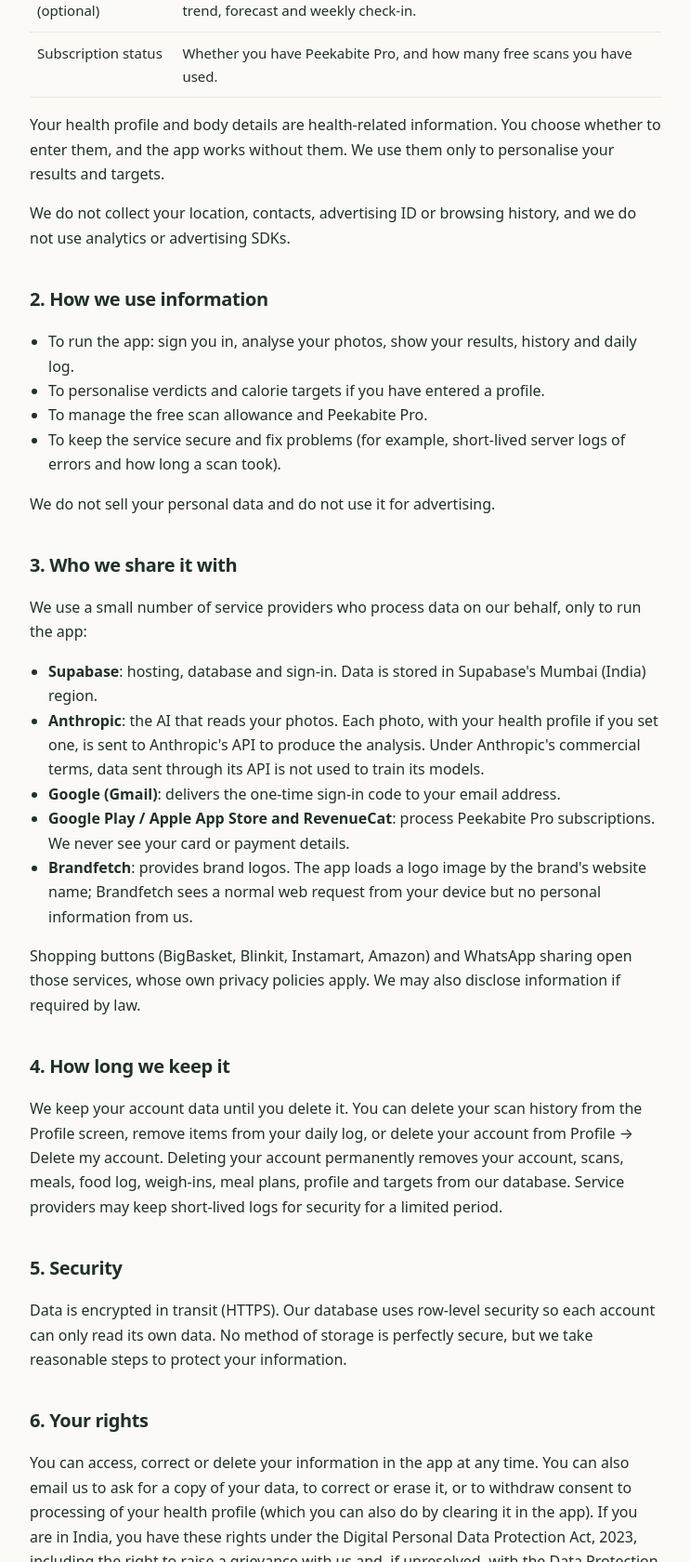
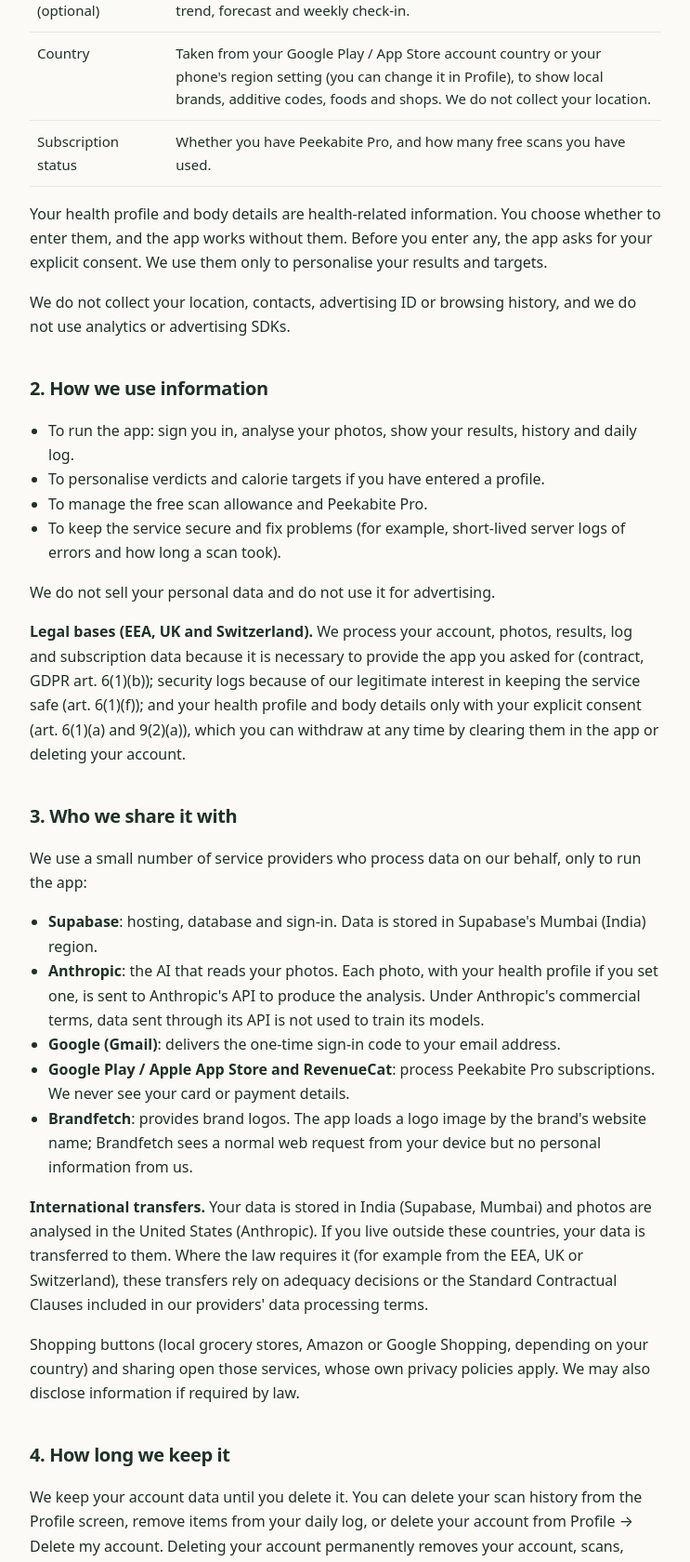
Before and after one commit to anoopdrish/labellens-legal, a plain HTML site: page privacy.html in a window 1280 px wide. Shown: the part 1120-2800 px from the top of the page at 93% size, without its empty margins (268-1011 px from the left). Drawn offline with Linux system fonts and the light colour scheme.

Commit message:
Privacy policy: GDPR legal bases, international transfers, country, consent
Co-Authored-By: Claude Opus 5.5 <noreply@anthropic.com>
Claude-Session: https://claude.ai/code/session_01Bs6dsgTtm9mdpHQeVFuGMq

```diff
--- a/privacy.html
+++ b/privacy.html
@@ -29,7 +29,7 @@
 <main>
   <div class="brand"><img class="mark" src="logo-tile.png" alt="">Peekabite</div>
   <h1>Privacy Policy</h1>
-  <p class="meta">Last updated: 21 October 2026</p>
+  <p class="meta">Last updated: 18 November 2026</p>
 
   <p>Peekabite is a mobile app that reads food labels and photos of meals and explains what is in them. It is run by Anoop Krishnan, an individual developer based in Bangalore, India ("we", "us"). This policy explains what information the app collects, why, who it is shared with, and the choices you have.</p>
 
@@ -46,10 +46,11 @@
       <tr><td>Health profile (optional)</td><td>Goals and conditions you choose (for example weight loss, diabetes, high blood pressure, pregnancy), your diet and your allergies. Used to give a personal verdict on each scan.</td></tr>
       <tr><td>Body details for targets (optional)</td><td>Sex, age, height, weight, activity level and goal, used to work out your daily calorie and macro targets.</td></tr>
       <tr><td>Progress log (optional)</td><td>Weigh-ins, waist measurements and your goal weight, to show your trend, forecast and weekly check-in.</td></tr>
+      <tr><td>Country</td><td>Taken from your Google Play / App Store account country or your phone's region setting (you can change it in Profile), to show local brands, additive codes, foods and shops. We do not collect your location.</td></tr>
       <tr><td>Subscription status</td><td>Whether you have Peekabite Pro, and how many free scans you have used.</td></tr>
     </tbody>
   </table>
-  <p>Your health profile and body details are health-related information. You choose whether to enter them, and the app works without them. We use them only to personalise your results and targets.</p>
+  <p>Your health profile and body details are health-related information. You choose whether to enter them, and the app works without them. Before you enter any, the app asks for your explicit consent. We use them only to personalise your results and targets.</p>
   <p>We do not collect your location, contacts, advertising ID or browsing history, and we do not use analytics or advertising SDKs.</p>
 
   <h2>2. How we use information</h2>
@@ -60,6 +61,7 @@
     <li>To keep the service secure and fix problems (for example, short-lived server logs of errors and how long a scan took).</li>
   </ul>
   <p>We do not sell your personal data and do not use it for advertising.</p>
+  <p><strong>Legal bases (EEA, UK and Switzerland).</strong> We process your account, photos, results, log and subscription data because it is necessary to provide the app you asked for (contract, GDPR art. 6(1)(b)); security logs because of our legitimate interest in keeping the service safe (art. 6(1)(f)); and your health profile and body details only with your explicit consent (art. 6(1)(a) and 9(2)(a)), which you can withdraw at any time by clearing them in the app or deleting your account.</p>
 
   <h2>3. Who we share it with</h2>
   <p>We use a small number of service providers who process data on our behalf, only to run the app:</p>
@@ -70,7 +72,8 @@
     <li><strong>Google Play / Apple App Store and RevenueCat</strong>: process Peekabite Pro subscriptions. We never see your card or payment details.</li>
     <li><strong>Brandfetch</strong>: provides brand logos. The app loads a logo image by the brand's website name; Brandfetch sees a normal web request from your device but no personal information from us.</li>
   </ul>
-  <p>Shopping buttons (BigBasket, Blinkit, Instamart, Amazon) and WhatsApp sharing open those services, whose own privacy policies apply. We may also disclose information if required by law.</p>
+  <p><strong>International transfers.</strong> Your data is stored in India (Supabase, Mumbai) and photos are analysed in the United States (Anthropic). If you live outside these countries, your data is transferred to them. Where the law requires it (for example from the EEA, UK or Switzerland), these transfers rely on adequacy decisions or the Standard Contractual Clauses included in our providers' data processing terms.</p>
+  <p>Shopping buttons (local grocery stores, Amazon or Google Shopping, depending on your country) and sharing open those services, whose own privacy policies apply. We may also disclose information if required by law.</p>
 
   <h2>4. How long we keep it</h2>
   <p>We keep your account data until you delete it. You can delete your scan history from the Profile screen, remove items from your daily log, or delete your account from Profile → Delete my account. Deleting your account permanently removes your account, scans, meals, food log, weigh-ins, meal plans, profile and targets from our database. Service providers may keep short-lived logs for security for a limited period.</p>
@@ -79,7 +82,7 @@
   <p>Data is encrypted in transit (HTTPS). Our database uses row-level security so each account can only read its own data. No method of storage is perfectly secure, but we take reasonable steps to protect your information.</p>
 
   <h2>6. Your rights</h2>
-  <p>You can access, correct or delete your information in the app at any time. You can also email us to ask for a copy of your data, to correct or erase it, or to withdraw consent to processing of your health profile (which you can also do by clearing it in the app). If you are in India, you have these rights under the Digital Personal Data Protection Act, 2023, including the right to raise a grievance with us and, if unresolved, with the Data Protection Board of India. We aim to reply within 30 days.</p>
+  <p>You can access, correct or delete your information in the app at any time. You can also email us to ask for a copy of your data, to correct or erase it, or to withdraw consent to processing of your health profile (which you can also do by clearing it in the app). If you are in India, you have these rights under the Digital Personal Data Protection Act, 2023, including the right to raise a grievance with us and, if unresolved, with the Data Protection Board of India. If you are in the EEA, UK or Switzerland, you also have the rights to access, rectification, erasure, restriction, data portability and objection under the GDPR, and the right to lodge a complaint with your local data protection authority. If you are in California, you have the rights to know, delete and correct your personal information, and we do not sell or share it for cross-context advertising. We will not treat you differently for using any of these rights. We aim to reply within 30 days.</p>
 
   <h2>7. Children</h2>
   <p>Peekabite is meant for adults aged 18 and over and is not directed to children. If you believe a child has given us personal data, contact us and we will delete it.</p>
```
